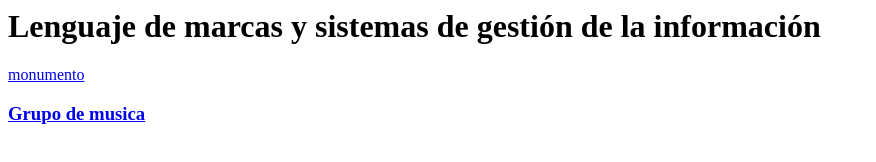
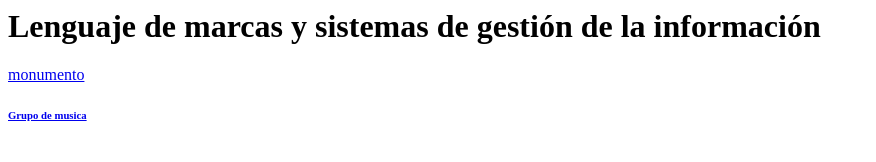
Before and after one commit to godoy15/godoy15.github.io, a plain HTML site: page index.html in a window 1280 px wide. Shown: the whole page, without its empty margins (0-876 px from the left). Drawn offline with Linux system fonts and the light colour scheme.

Commit message:
Update index.html

```diff
--- a/index.html
+++ b/index.html
@@ -6,8 +6,8 @@
 <body>
   <h1> Lenguaje de marcas y sistemas de gestión de la información </h1>
   <a href = "../pagina web/pages/inicio.html"> monumento</a>
-  <h3>
+  <h6>
   <a href = "../grupo de musica/Grupo de musica.html"> Grupo de musica
-    </h3>
+    </h6>
 </body>
 </html>
```
